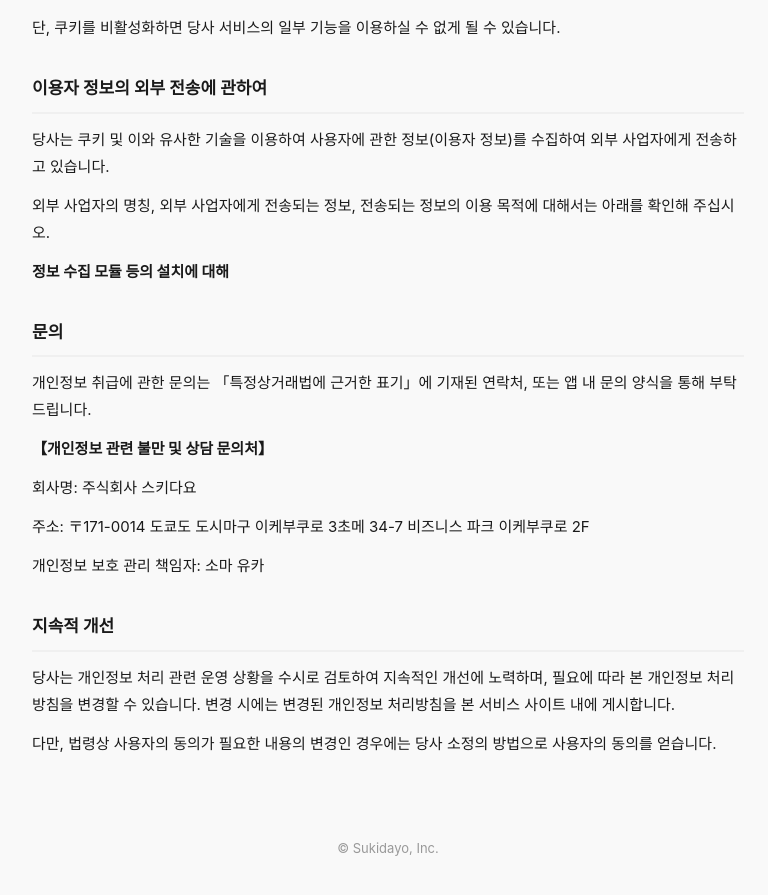
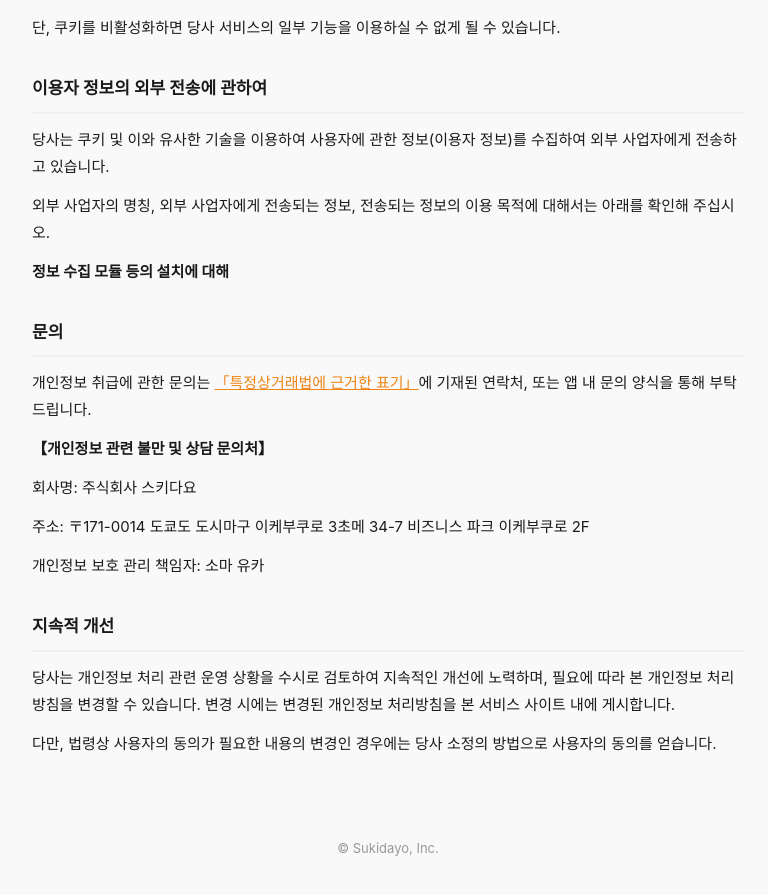
Before and after one commit to Sukidayo-app/announcements, a Jekyll site: the page built from privacy/ko/index.md, in a window 1280 px wide and 900 px high, scrolled down 6111 px. Shown: the top 895 px of the window, without its empty margins (252-1020 px from the left). Built offline with Jekyll 4.4.1, drawn with Linux system fonts in a browser that asks for light colours; some of the changed lines change nothing that is shown.

Commit message:
プライバシーポリシー：特商法表記にリンクを追加

```diff
--- a/privacy/ko/index.md
+++ b/privacy/ko/index.md
@@ -180,7 +180,7 @@ lang: ko
 
 ## 문의
 
-개인정보 취급에 관한 문의는 「특정상거래법에 근거한 표기」에 기재된 연락처, 또는 앱 내 문의 양식을 통해 부탁드립니다.
+개인정보 취급에 관한 문의는 [「특정상거래법에 근거한 표기」](https://sukidayo-app.github.io/announcements/tokushoho/)에 기재된 연락처, 또는 앱 내 문의 양식을 통해 부탁드립니다.
 
 **【개인정보 관련 불만 및 상담 문의처】**
 
```
